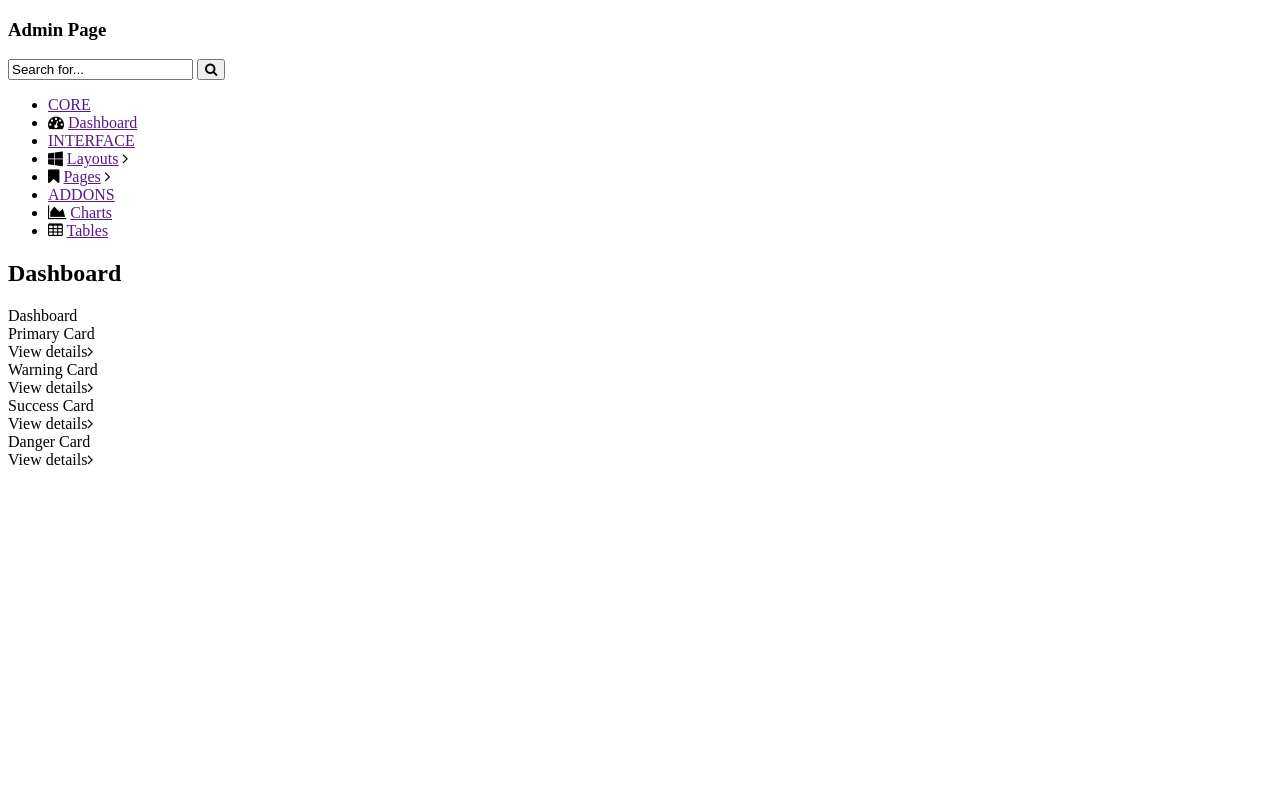
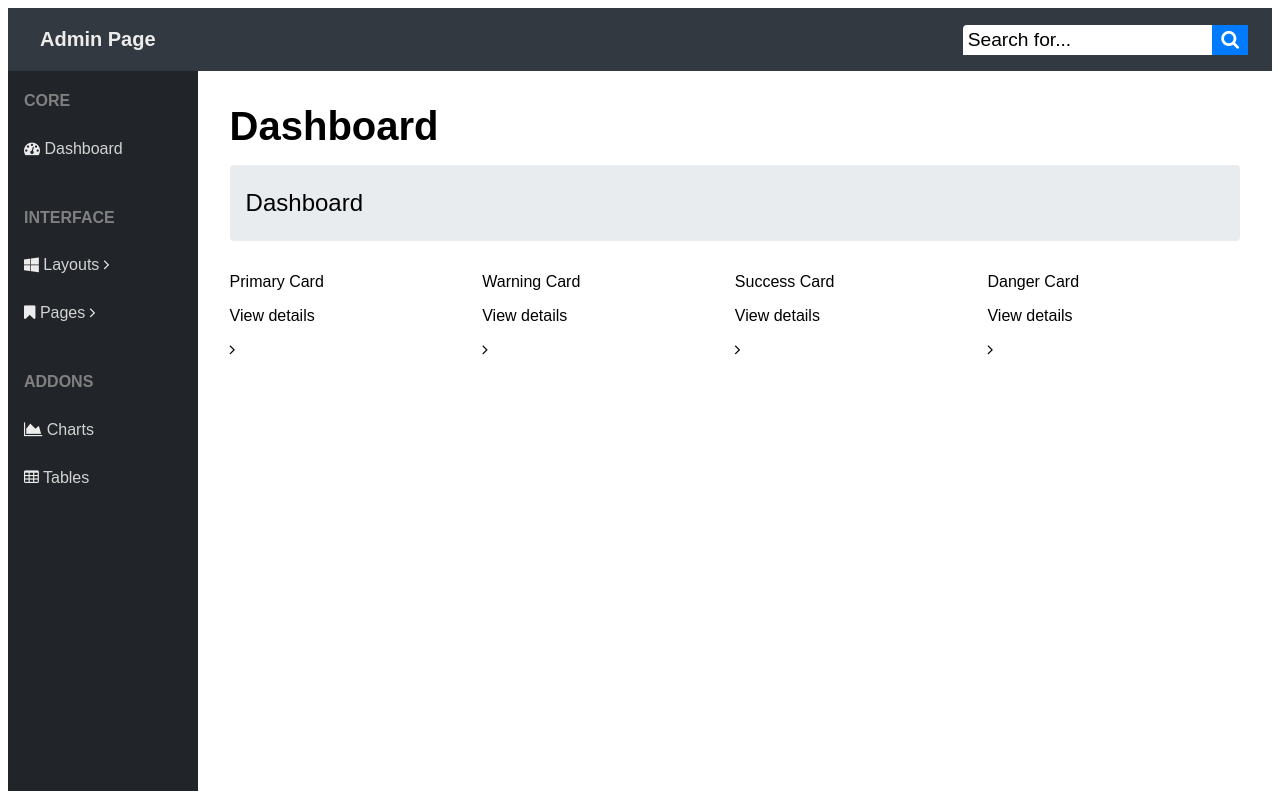
Before and after one commit to thalkirst/project-css3-002-admin-template, a plain HTML site: page index.html in a window 1280 px wide. Drawn offline with Linux system fonts and the light colour scheme.

Commit message:
before lunch

```diff
--- /dev/null
+++ b/css/main.css
@@ -0,0 +1,120 @@
+body {
+    font-family: Arial, Helvetica, sans-serif;
+    font-size: 16px;
+}
+
+* {
+    box-sizing: border-box;
+}
+
+.header--dark {
+    background-color: rgb(51,57,64);
+    color: rgb(236,236,236);
+    display: flex;
+    align-items: center;
+    padding-left: 2rem;
+}
+
+.header__title {
+    display: inline;
+    font-size: 1.25rem;
+}
+
+.header__search {
+    display: inline;
+    position: absolute;
+    right: 2rem;
+}
+
+.search__input {
+    border-radius: 4px 0px;
+    padding: 0.375rem, 0.75rem;
+    font-size: 1.2rem;
+    border: 3px solid rgb(255, 255, 255);
+    transition: border 0.15s;
+    margin: 0;
+}
+
+.search__input:focus {
+    border: 3px solid rgb(128,189,255);
+}
+
+.search__btn {
+    background-color: rgb(0,123,255);
+    border: 3px solid rgb(0,123,255);
+    margin-left: -0.75rem;
+    font-size: 1.2rem;
+    text-align: center;
+    color: rgb(255, 255, 255);
+}
+
+.main__nav {
+    background-color: rgb(33,37,41);
+    color: rgb(236,236,236);
+}
+
+.nav__ul {
+    list-style-type: none;
+    padding-left: 1rem;
+}
+
+.nav__ul li {
+    padding-bottom: 0.5rem;
+}
+
+.flex-container {
+    display: flex;
+    flex-direction: row;
+    height: 90vh;
+}
+
+.main__aside {
+    flex: 15%;
+    background-color: rgb(33,37,41);
+}
+
+.nav__menu--main {
+    color: gray;
+}
+
+.nav__menu--sub {
+    height: 3rem;
+}
+
+.nav__menu--sub a {
+    text-decoration: none;
+    color: lightgray;
+    text-align: left;
+}
+
+.content {
+    flex: 85%;
+    padding: 0 2rem;
+}
+
+h1 {
+    font-size: 2.5rem;
+    margin-bottom: 0;
+}
+
+.main__breadcrumb {
+    background-color: rgb(233,236,239);
+    border-radius: 0.25rem;
+    padding: 1rem, 1.5rem;
+    margin: 1rem 0;
+    display: flex;
+    font-size: 1.5rem;
+    align-items: center;
+}
+
+.main__breadcrumb p {
+    padding-left: 1rem;
+}
+
+.main__cards {
+    display: flex;
+}
+
+.main__card {
+    flex: 25%;
+}
--- a/index.html
+++ b/index.html
@@ -9,6 +9,7 @@
     <meta name="author" content="Peter Bonyai">
     <title>Sample Dashboard</title>
     <link rel="stylesheet" href="css/font-awesome-4.7.0/css/font-awesome.min.css">
+    <link rel="stylesheet" href="css/main.css">
 </head>
 
 <body>
@@ -20,67 +21,91 @@
         </div>
     </header>
     <main>
-        <aside>
-            <nav class="main__nav"></nav>
-            <ul class="nav_ul">
+        <div class="flex-container">
+            <aside class="main__aside">
+                <nav class="main__nav">
+                    <ul class="nav__ul">
                         <li>
-                    <a href="">CORE</a>
+                            <h4 class="nav__menu--main">CORE</h4>
                         </li>
-                <li>
+                        <li class="nav__menu--sub">
                             <i class="fa fa-tachometer"></i>
                             <a href="">Dashboard</a>
                         </li>
                         <li>
-                    <a href="">INTERFACE</a>
+                            <h4 class="nav__menu--main">INTERFACE</h4>
                         </li>
-                <li>
+                        <li class="nav__menu--sub">
                             <i class="fa fa-windows"></i>
                             <a href="">Layouts</a>
                             <i class="fa fa-angle-right"></i>
                         </li>
-                <li>
+                        <li class="nav__menu--sub">
                             <i class="fa fa-bookmark"></i>
                             <a href="">Pages</a>
                             <i class="fa fa-angle-right"></i>
                         </li>
                         <li>
-                    <a href="">ADDONS</a>
+                            <h4 class="nav__menu--main">ADDONS</h4>
                         </li>
-                <li>
+                        <li class="nav__menu--sub">
                             <i class="fa fa-area-chart"></i>
                             <a href="">Charts</a>
                         </li>
-                <li>
+                        <li class="nav__menu--sub">
                             <i class="fa fa-table"></i>
                             <a href="">Tables</a>
                         </li>
                     </ul>
+                </nav>
             </aside>
             <section class="content">
                 <h1>Dashboard</h1>
-            <div class="main__breadcrumb">Dashboard
+                <div class="main__breadcrumb">
+                    <p>Dashboard</p>
+                </div>
                 <div class="main__cards">
                     <div class="main__card" class="main__card--blue">
-                        <div class="card__top">Primary Card</div>
-                        <div class="card__bottom">View details<i class="fa fa-angle-right"></i></div>
+                        <div class="card__top">
+                            <p>Primary Card</p>
+                        </div>
+                        <div class="card__bottom">
+                            <p>View details</p>
+                            <i class="fa fa-angle-right"></i>
+                        </div>
                     </div>
                     <div class="main__card" class="main__card--yellow">
-                        <div class="card__top">Warning Card</div>
-                        <div class="card__bottom">View details<i class="fa fa-angle-right"></i></div>
+                        <div class="card__top">
+                            <p>Warning Card</p>
+                        </div>
+                        <div class="card__bottom">
+                            <p>View details</p>
+                            <i class="fa fa-angle-right"></i>
+                        </div>
                     </div>
                     <div class="main__card" class="main__card--green">
-                        <div class="card__top">Success Card</div>
-                        <div class="card__bottom">View details<i class="fa fa-angle-right"></i></div>
+                        <div class="card__top">
+                            <p>Success Card</p>
+                        </div>
+                        <div class="card__bottom">
+                            <p>View details</p>
+                            <i class="fa fa-angle-right"></i>
+                        </div>
                     </div>
                     <div class="main__card" class="main__card--red">
-                        <div class="card__top">Danger Card</div>
-                        <div class="card__bottom">View details<i class="fa fa-angle-right"></i></div>
+                        <div class="card__top">
+                        <p>Danger Card</p>
+                        </div>
+                        <div class="card__bottom">
+                            <p>View details</p>
+                            <i class="fa fa-angle-right"></i>
                         </div>
                     </div>
+
                 </div>
             </section>
+        </div>
     </main>
-
 </body>
 
 </html>
```
Lines whose indentation alone changed are shown as unchanged.
